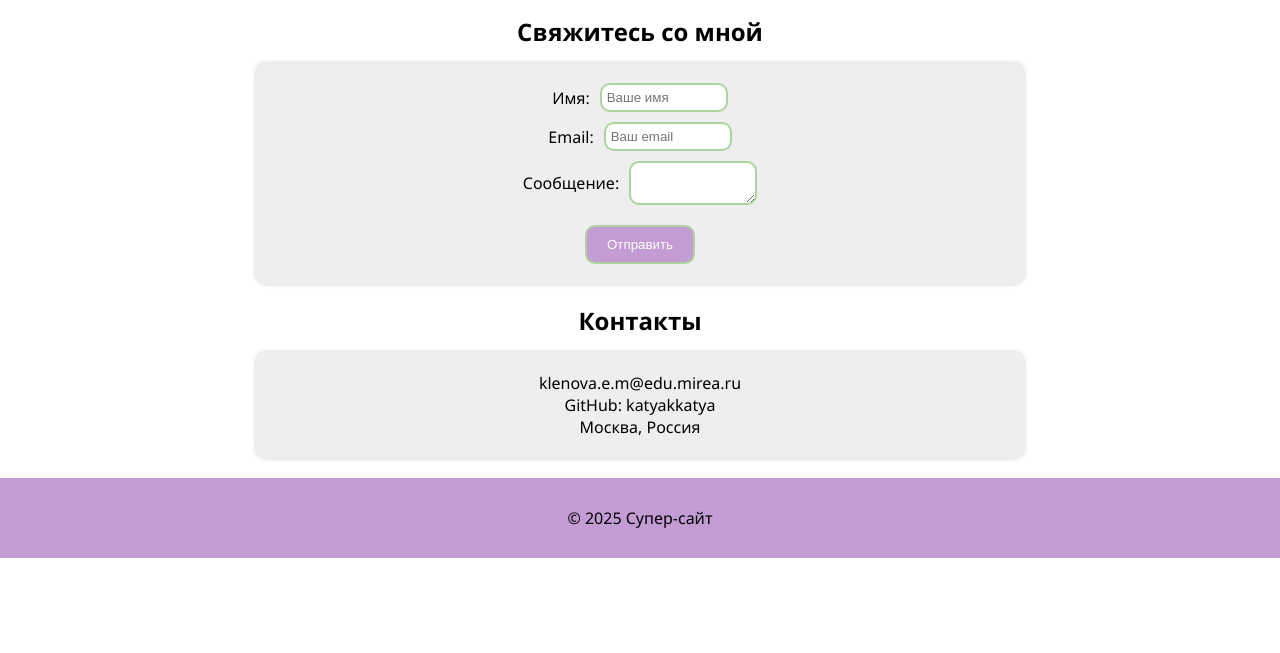
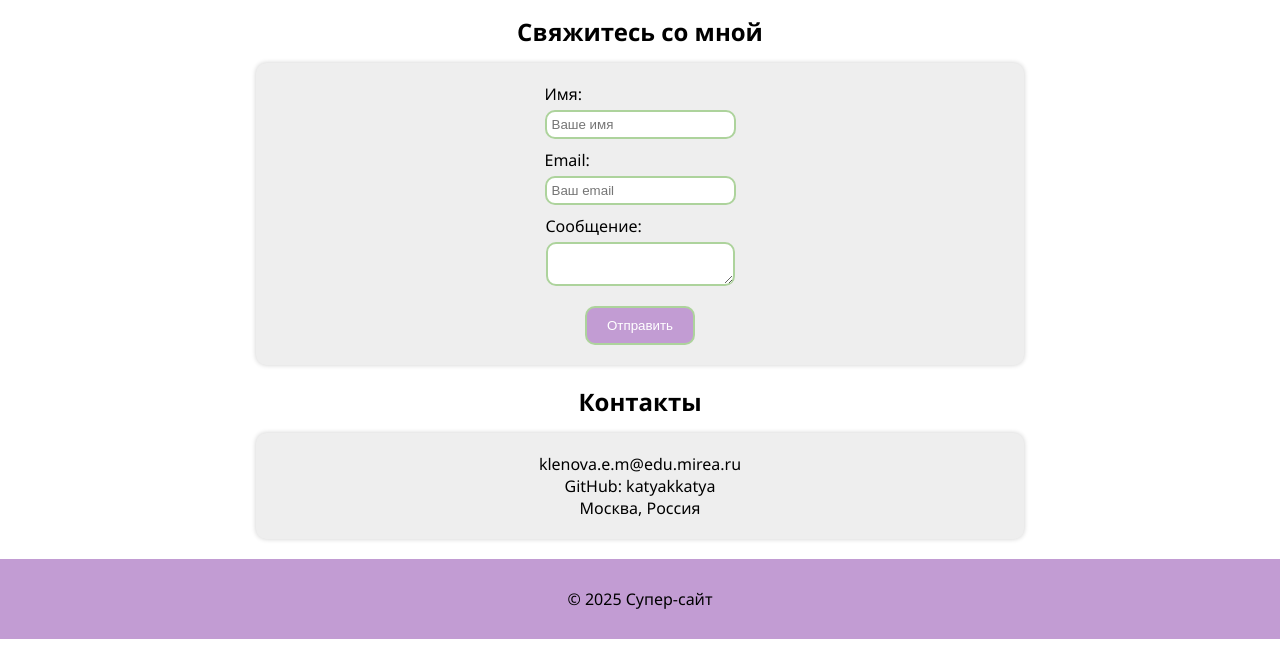
Before and after one commit to katyakkatya/new_profile_project, a plain HTML site: page pages/contacts.html in a window 1280 px wide. Shown: the part 147-800 px from the top of the page. Drawn offline with Linux system fonts and the light colour scheme.

Commit message:
pr13, 14 correct

```diff
--- a/pages/contacts.html
+++ b/pages/contacts.html
@@ -32,16 +32,16 @@
         <h2 class="page__title">Свяжитесь со мной</h2>
         <form class="back-form" action="/submit" method="post">
             <div class="form__name">
-                <label for="name">Имя: </label>
-                <input type="text" name="name" id="name" placeholder="Ваше имя" required>
+                <label class="form__block" for="name">Имя: </label>
+                <input class="form__block" type="text" name="name" id="name" placeholder="Ваше имя" required>
             </div>
             <div class="form__email">
-                <label for="email">Email: </label>
-                <input type="email" name="email" id="email" placeholder="Ваш email" required>
+                <label class="form__block" for="email">Email: </label>
+                <input class="form__block" type="email" name="email" id="email" placeholder="Ваш email" required>
             </div>
             <div class="form__comment">
-                <label for="comment">Сообщение: </label>
-                <textarea name="comment" id="comment"></textarea>
+                <label class="form__block" for="comment">Сообщение: </label>
+                <textarea class="form__block" name="comment" id="comment"></textarea>
             </div>
             <button class="back-form__btn" type="submit">Отправить</button>
         </form>
--- a/styles.css
+++ b/styles.css
@@ -199,6 +199,16 @@ a {
     display: none;
 }
 
+
+
+input {
+    width: 1fr;
+}
+
+textarea {
+    width: 1fr;
+}
+
 .under-header {
     display: flex;
     align-items: center;
@@ -294,19 +304,19 @@ a {
 }
 
 .form__name {
-    display: flex;
+    /* display: flex; */
     align-items: center;
     gap: 10px;
 }
 
 .form__email {
-    display: flex;
+    /* display: flex; */
     align-items: center;
     gap: 10px;
 }
 
 .form__comment {
-    display: flex;
+    /* display: flex; */
     align-items: center;
     gap: 10px;
 }
@@ -315,14 +325,16 @@ form input {
     border: solid 2px var(--secondary-color);
     border-radius: var(--default-border-radius);
     padding: 5px;
-    width: clamp(100px, 10vw, 200px);
+    margin-top: 5px;
+    /* width: clamp(100px, 10vw, 200px); */
 }
 
 form textarea {
     border: solid 2px var(--secondary-color);
     border-radius: var(--default-border-radius);
     padding: 5px;
-    width: clamp(100px, 10vw, 200px);
+    margin-top: 5px;
+    /* width: clamp(100px, 10vw, 200px); */
 }
 
 .back-form__btn {
@@ -432,3 +444,7 @@ form textarea {
     }
 
 }
+
+.form__block {
+    display: block;
+}
```
Also changed, not shown: index.html (+3 -3 lines), pages/projects.html (+3 -3 lines), images/project1.jpg (added), images/project2.jpg (added), images/project3.jpg (added), images/project4.jpg (added), 2 other files.
